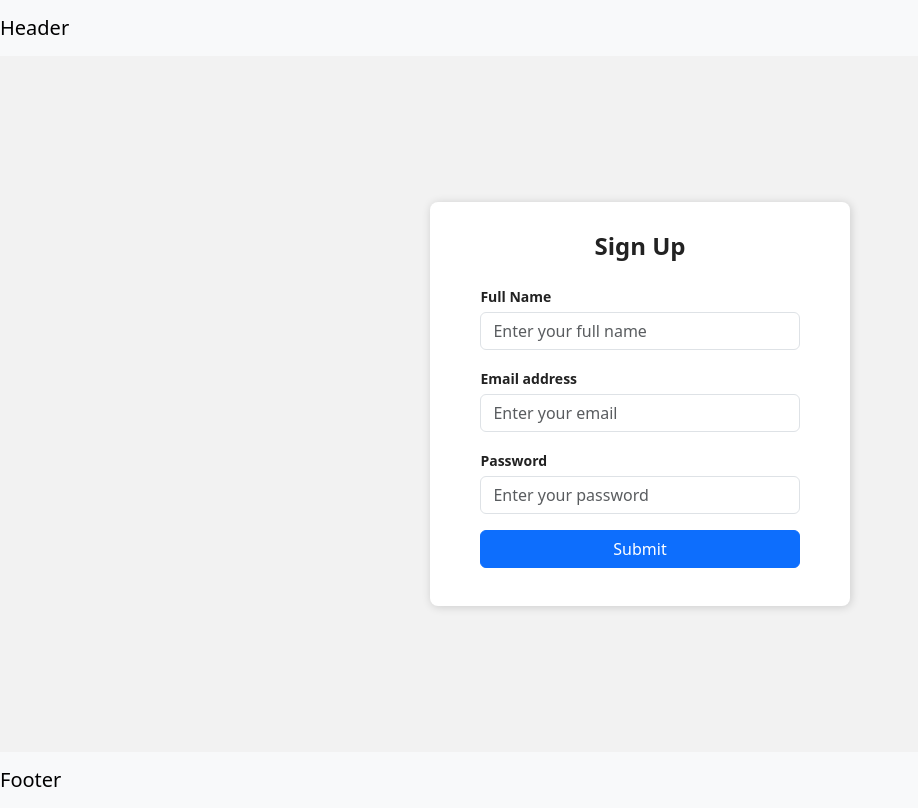
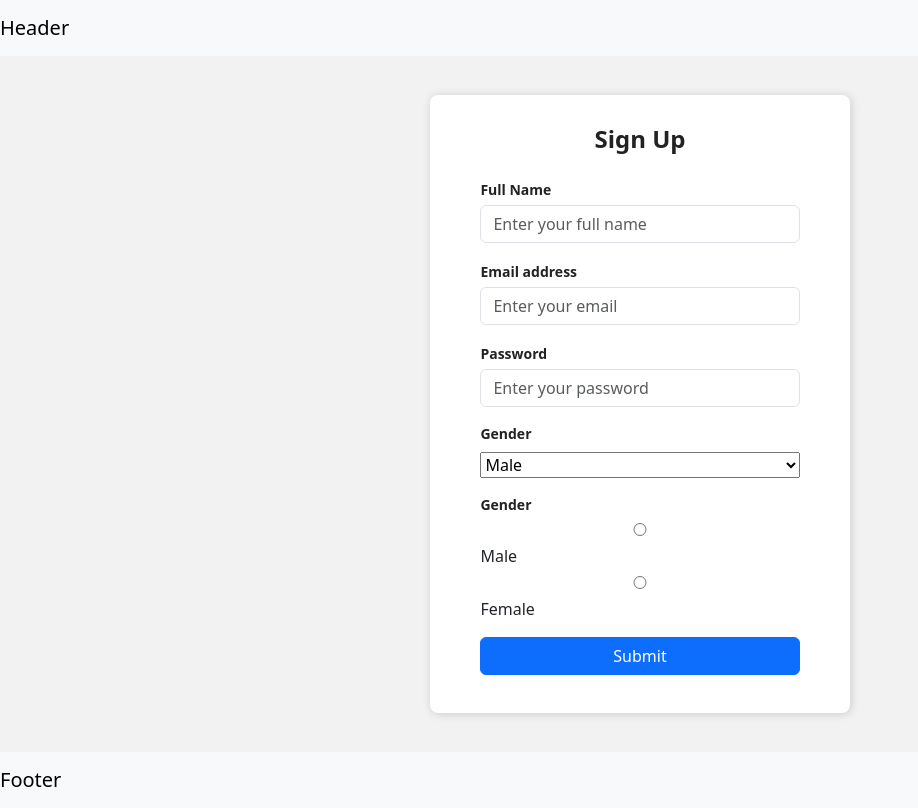
Before and after one commit to thowfeeq-mohamed123/react-todo-app, a React (Create React App) app: page /signup in a window 1280 px wide. Shown: the whole page, without its empty margins (0-918 px from the left). Built offline with nearby package versions, Linux system fonts and the light colour scheme.

Commit message:
Dropdown & radio button added

```diff
--- a/src/components/register/Register.jsx
+++ b/src/components/register/Register.jsx
@@ -11,13 +11,14 @@ function Register() {
     fullName: "",
     email: "",
     password: "",
+    gender: "",
+    radioGender: "",
   };
 
   const [data, setData] = useState(initialProfile);
   const handleChange = (e) => {
     setData({ ...data, [e.target.name]: e.target.value });
   };
-
   const userRegister = () => {
     toast.success("Register successfully !", {
       position: toast.POSITION.TOP_RIGHT,
@@ -64,6 +65,20 @@ function Register() {
             />
           </div>
           <div className="d-grid gap-2 mt-3">
+            <label>Gender</label>
+            <select name="gender" onChange={handleChange}>
+              <option value="male">Male</option>
+              <option value="female">Female</option>
+            </select>
+          </div>
+          <div className="d-grid gap-2 mt-3" onChange={handleChange}>
+            <label>Gender</label>
+            <input type="radio" name="radioGender" value="male" />
+            Male
+            <input type="radio" name="radioGender" value="female" />
+            Female
+          </div>
+          <div className="d-grid gap-2 mt-3">
             <button
               type="submit"
               className="btn btn-primary"
```
